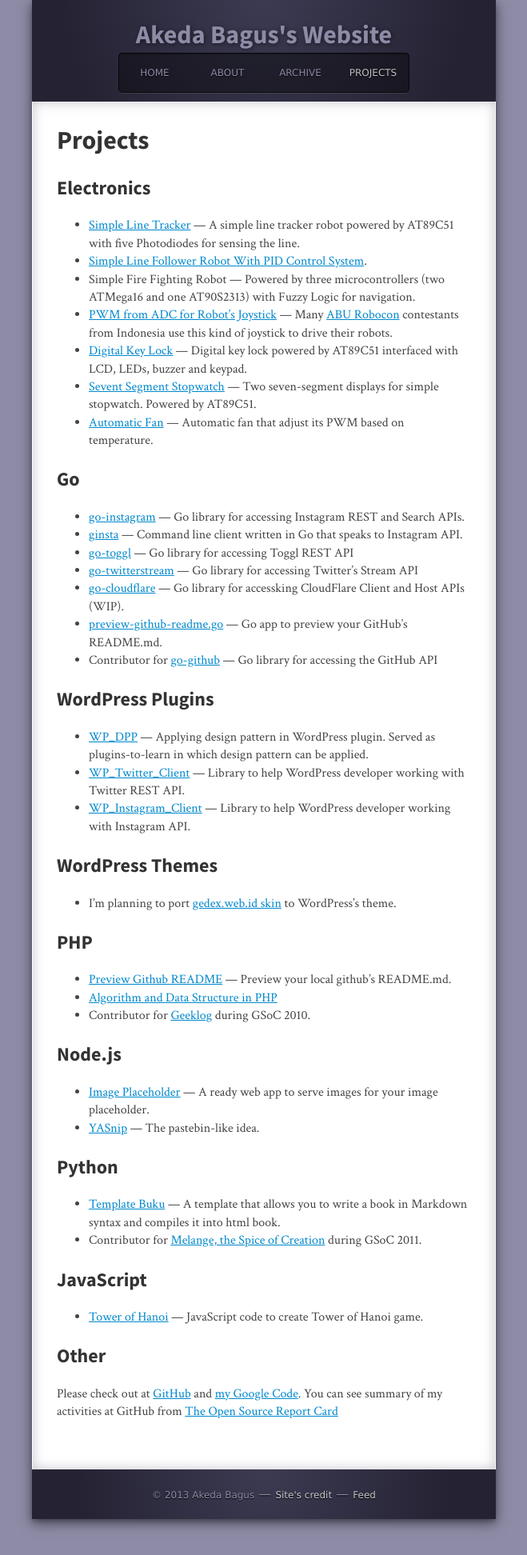
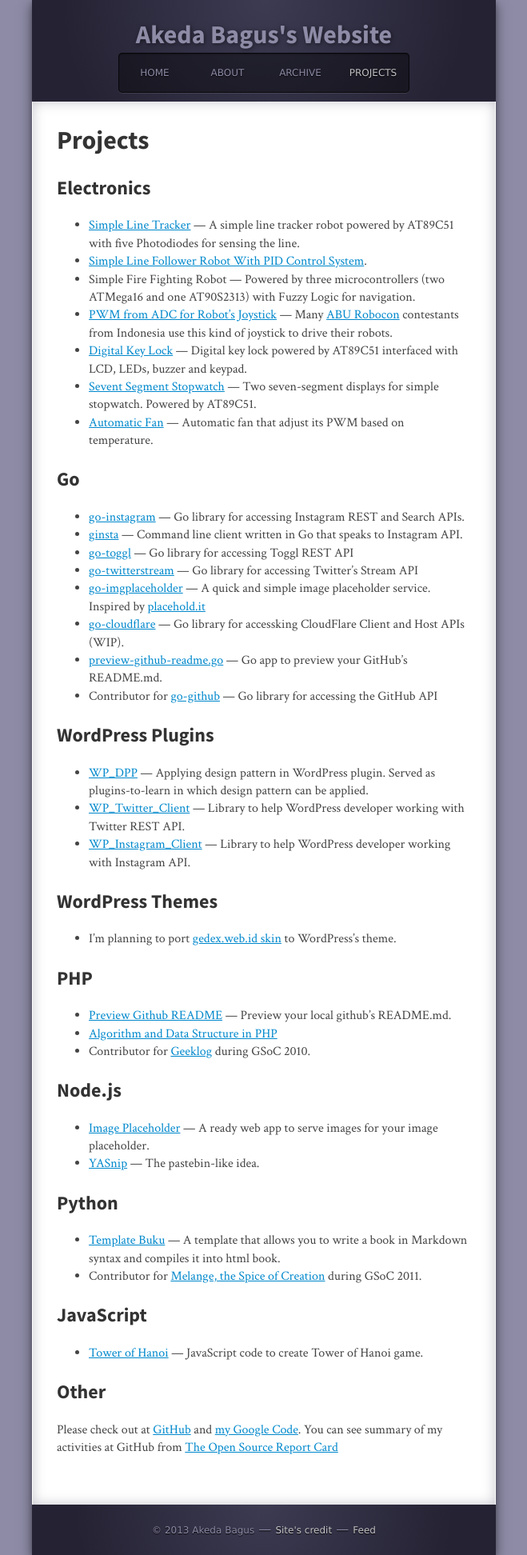
Before and after one commit to gedex/gedex.github.com, a Jekyll site: the page built from projects/index.md, in a window 1280 px wide. Shown: the whole page at 80% size, without its empty margins (310-969 px from the left). Built offline with Jekyll 4.4.1, drawn with Linux system fonts in a browser that asks for light colours; nearby versions of some CDN libraries; some web fonts are replaced; Markdown is read by kramdown in place of the engine named in the settings; comment, search, counter and statistics services are not loaded.

Commit message:
Added go-imgplaceholder to projects index.

```diff
--- a/projects/index.md
+++ b/projects/index.md
@@ -20,6 +20,7 @@ layout: page
 * [ginsta](https://github.com/gedex/ginsta) &mdash; Command line client written in Go that speaks to Instagram API.
 * [go-toggl](https://github.com/gedex/go-toggl) &mdash; Go library for accessing Toggl REST API
 * [go-twitterstream](https://github.com/gedex/go-twitterstream) &mdash; Go library for accessing Twitter's Stream API
+* [go-imgplaceholder](https://github.com/gedex/go-imgplaceholder) &mdash; A quick and simple image placeholder service. Inspired by [placehold.it](http://placehold.it/)
 * [go-cloudflare](https://github.com/gedex/go-cloudflare) &mdash; Go library for accessking CloudFlare Client and Host APIs (WIP).
 * [preview-github-readme.go](https://github.com/gedex/preview-github-readme.go) &mdash; Go app to preview your GitHub's README.md.
 * Contributor for [go-github](https://github.com/gedex/go-github) &mdash; Go library for accessing the GitHub API
```
